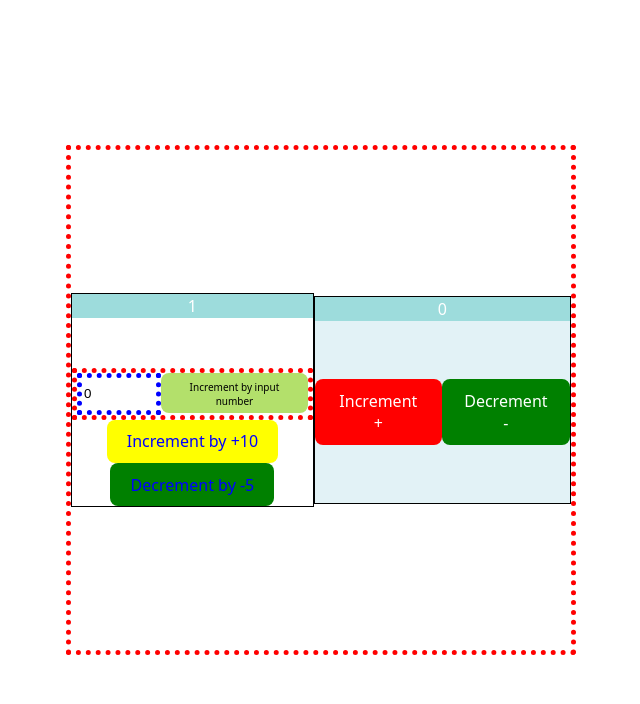
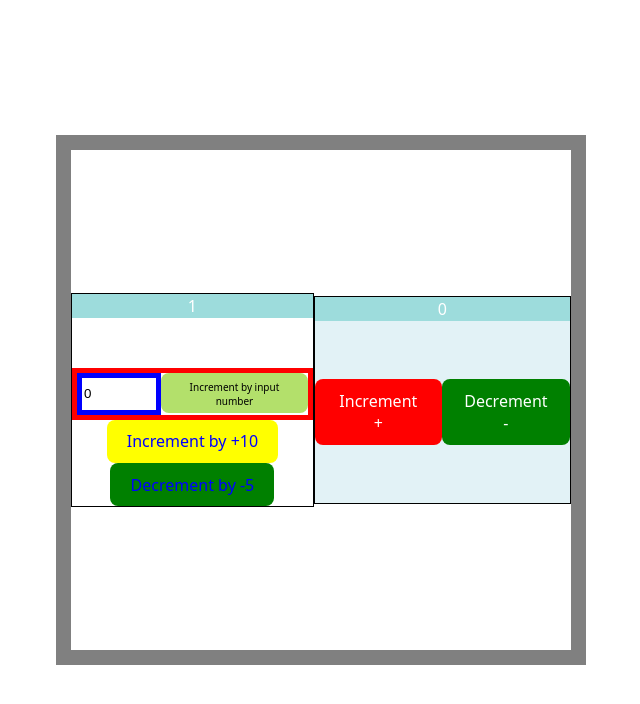
Before and after one commit to AkhileshVe/react-redux-toolkit, a React (Vite) app in the folder Reduxtoolkit/: page / in a window 1280 px wide. Shown: the top 704 px of the page, without its empty margins (319-959 px from the left). Built offline with nearby package versions, Linux system fonts and the light colour scheme.

Commit message:
fix ui issue

```diff
--- a/Reduxtoolkit/src/Features/counter/Counter.jsx
+++ b/Reduxtoolkit/src/Features/counter/Counter.jsx
@@ -17,7 +17,7 @@
     <div>
       <div
         style={{
-          background: "white", border: "5px dotted red",
+          background: "white", border: "15px solid gray",
           width: "500px", height: "500px", display: "flex",
           flexDirection: "row", alignItems: "center", justifyContent: "center"
         }}>
@@ -26,11 +26,11 @@
           color: "white", background: "#9ddcdc",
           marginBottom: "50px"
         }}>{count1}</div>
-          <div style={{ background: "white", border: "5px dotted red", }}>
+          <div style={{ background: "white", border: "5px solid red", }}>
             <div style={{ display: "flex", flexDirection: "row" }}>   <input
               style={{
                 color: "black", background: "white", height:
-                  "30px", width: "70px", border: "5px dotted blue"
+                  "30px", width: "70px", border: "5px solid blue"
               }}
               type="number" value={amount}
               onChange={(e) => {
```
